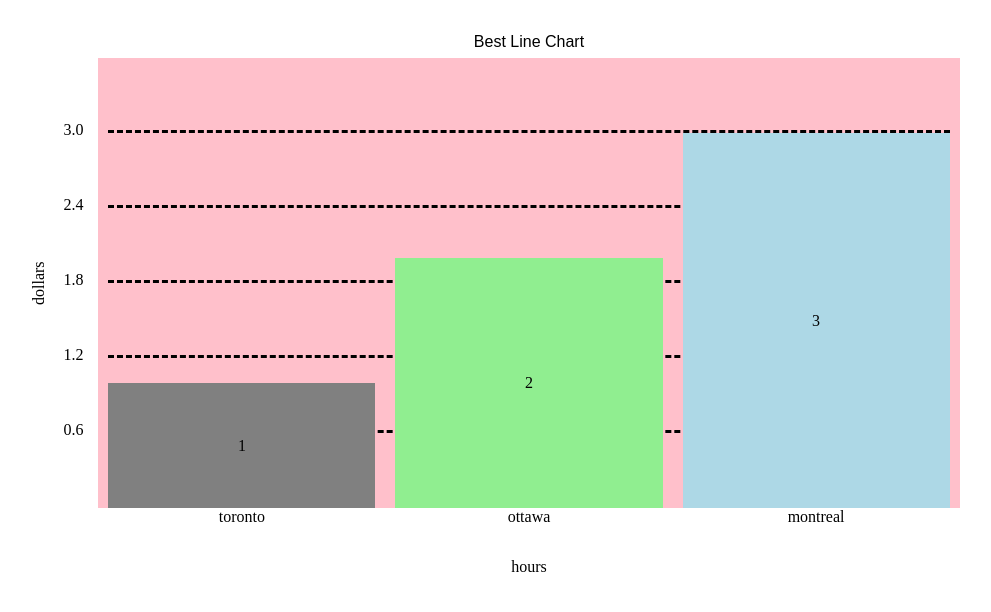
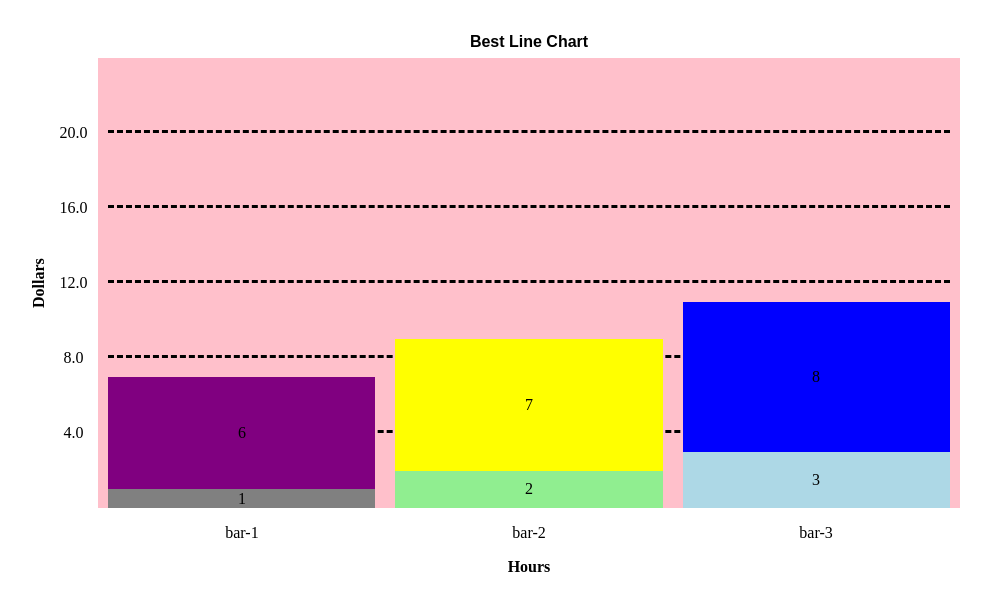
Before and after one commit to nikitasheremet/stretchBarChart, a plain HTML site: page index.html in a window 1280 px wide. Shown: the whole page, without its empty margins (136-1127 px from the left). Drawn offline with Linux system fonts and the light colour scheme.

Commit message:
adjusted css code for centering x/y axis labels

```diff
--- a/chartJs.js
+++ b/chartJs.js
@@ -9,30 +9,29 @@
     xAxisTitle: "x-axis-title",
     yAxisTitle: "y-axis-title",
     valuePosition: "center",
-    barColor: ["grey","lightgreen","lightblue", "purple"],
-    lableColor: "black",
+    barColor: [],
+    labelColor: "black",
     barSpacing: "20px",
-    xAxisLable: ["toronto", "ottawa", "montreal", "kingston", "vancouver", "new york"],
-    type: "stacked"
+    xAxisLabel: []
   };
   // updates default options with options provided by user
   for (let property in options) {
       dOpt[property] = options[property];
   }
-  let arrayLen;
-  let lenData
+  let arrayLen = data.length;
+  let lenData;
   let dataMax;
   //alert(data);
-
   let dataConv = new Array (data);
 
-  if (dataConv.length === 1) {
+  if (arrayLen === dataConv.length) {
     arrayLen = dataConv.length;
     lenData = data.length;
     dataMax = Math.max(...data);
     data = dataConv;
     dOpt.barColor = new Array(dOpt.barColor);
   } else {
+ /////////////////////////////////////////////////////////
     arrayLen = data.length;
     lenData = data[0].length;
     dataConv = data;
@@ -46,13 +45,13 @@
       }
       maxArray.push(number);
     }
-    alert("maxArray is: " + maxArray);
+    //alert("maxArray is: " + maxArray);
     dataMax = Math.max(...maxArray);
   }
 
-  alert("lenData is:" + lenData);
-  alert("arrayLen is: " + arrayLen);
-  alert("max is: " + dataMax);
+  //alert("lenData is:" + lenData);
+  //alert("arrayLen is: " + arrayLen);
+  //alert("max is: " + dataMax);
 
   let openDiv = "<div class = ";
   let closeDiv = "</div>";
@@ -69,7 +68,7 @@
     case dataMax > 0:
       roundTop = Math.ceil(dataMax);
   }
-  alert("round top: " + roundTop);
+  //alert("round top: " + roundTop);
 
   //functiion creates 6 divs within parent div matching 'elem' in order to organize titles and graphing area
   $(elem).append(function defineGraphArea(){
@@ -133,6 +132,7 @@
             return output;
           },
           "background-color" : function () {
+
             return dOpt.barColor[a][i];
           },
           "padding-bottom" : function () {
@@ -202,17 +202,20 @@
       return dOpt.titleFontSize;
     },
     "text-align" : "center",
-    "padding-top" : "25px"
+    "padding-top" : "25px",
+    "font-weight" : "bold"
   });
   $(".x-axis-title").css({
     "grid-area" : "4/3/5/4",
-    "text-align" : "center"
+    "text-align" : "center",
+    "font-weight" : "bold"
   });
   $(".y-axis-title").css({
     "grid-area" : "2/1/3/2",
     "writing-mode": "vertical-lr",
     "transform" : "rotate(180deg)",
-    "text-align" : "center"
+    "text-align" : "center",
+    "font-weight" : "bold"
   });
   $(".x-axis").css({
     "grid-area" : "3/3/4/4",
@@ -224,16 +227,26 @@
     "grid-template-rows" : "1fr",
     "grid-column-gap" : "20px",
     "padding-left" : "10px",
-    "padding-right" : "10px",
-    "text-align" : "center"
+    "padding-right" : "10px"
+
   });
   $(".x-axis").append(function() {//add values to x axis
     let output = "";
     for (i = 0; i < lenData; i++) {
-      output += openDiv + "x-axis-lable-" + i + ">" + dOpt.xAxisLable[i] + closeDiv;
+      output += openDiv + "x-axis-label-" + i + ">" + dOpt.xAxisLabel[i] + closeDiv;
     }
     return output;
+
   });
+  for (i = 0; i < lenData; i++) {
+    elemXAxis = ".x-axis-label-" + i;
+    alert(elemXAxis);
+    $(elemXAxis).css({
+      "display" : "flex",
+      "align-items" : "center",
+      "justify-content" : "center"
+    })
+  }
   $(".y-axis").css({
     "grid-area" : "2/2/3/3",
     "display" : "grid",
@@ -244,6 +257,7 @@
     output = "";
     for (i = 1; i <= 5; i++) {
       output += openDiv + "y-axis-" + i + ">" + ((roundTop/5)*i).toFixed(1) + closeDiv;
+      //alert("y axis output: " + output);
     }
     return output;
   })
@@ -254,8 +268,9 @@
         let output = (-i-1) + "/1/" + (-i-2) + "/2";
         return output;
       },
-      "text-align" : "center",
-      "padding" : "50% 0"
+      "display" : "flex",
+      "align-items" : "center",
+      "justify-content" : "center"
     })
   }
   $(".graph-area").css({
--- a/index.html
+++ b/index.html
@@ -17,9 +17,15 @@
   <!--Script to call drawBarChart() function and build graph-->
   <script>
 
-    var data = [1,2,3];
+    var data = [[1,2,3],[6,7,8]];
     var elem = "#drawChart";
-    var options = {title: "Best Line Chart", xAxisTitle: "hours", yAxisTitle: "dollars"};
+    var options =
+    {title: "Best Line Chart",
+    xAxisTitle: "Hours",
+    yAxisTitle: "Dollars",
+    barColor:[["grey","lightgreen","lightblue"], ["purple","yellow","blue"]],
+    xAxisLabel : ["bar-1", "bar-2", "bar-3"]
+    };
 
     drawBarChart(data,options, elem);
 
```
